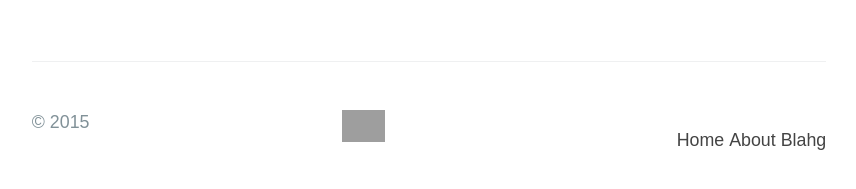
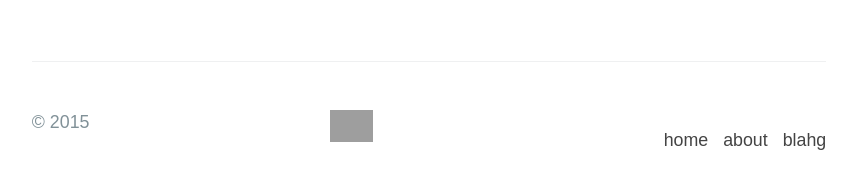
Before and after one commit to a-mar/a-mar.github.io, a Jekyll site: the page built from index.html, in a window 1280 px wide. Shown: the part 445-634 px from the top of the page, without its empty margins (211-1067 px from the left). Built offline with Jekyll 4.4.1, drawn with Linux system fonts in a browser that asks for light colours; nearby versions of some CDN libraries; some web fonts are replaced; Markdown is read by kramdown in place of the engine named in the settings; grey boxes are pictures that could not be loaded.

Commit message:
Update main.css

```diff
--- a/stylesheets/main.css
+++ b/stylesheets/main.css
@@ -155,6 +155,8 @@ h6 {
 
 .site-footer-other li {
     display: inline;
+    text-transform:lowercase;
+    margin-left:10px;
 }
 
 nav ul li {
```
